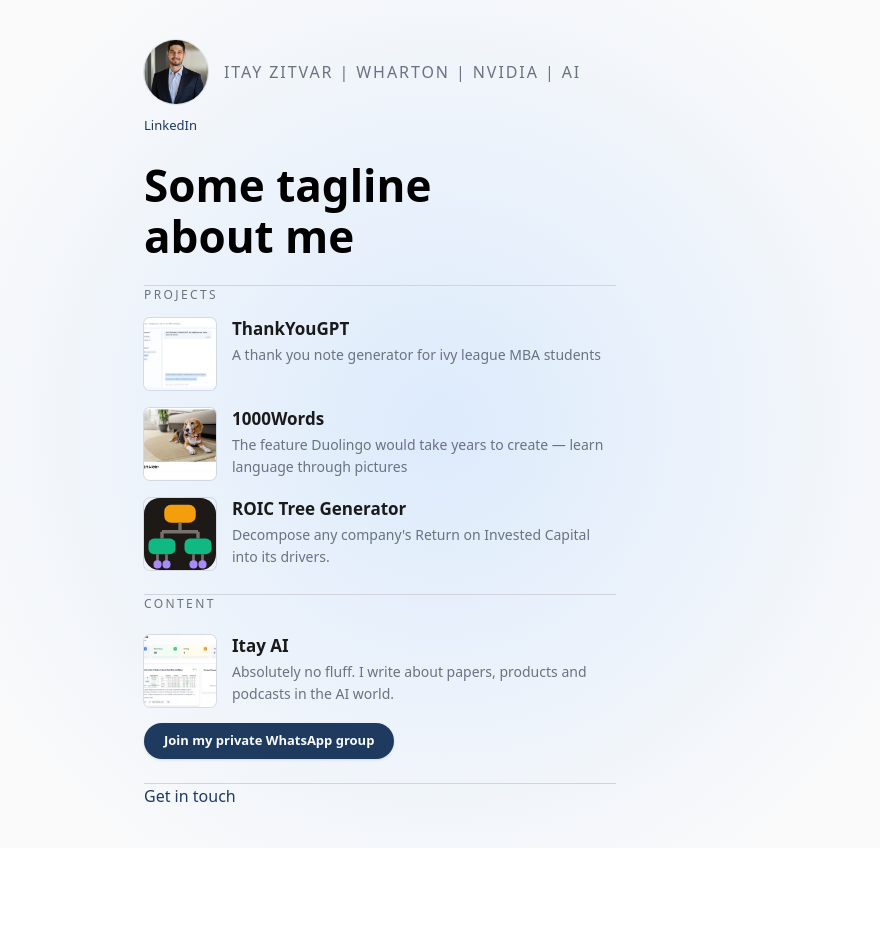
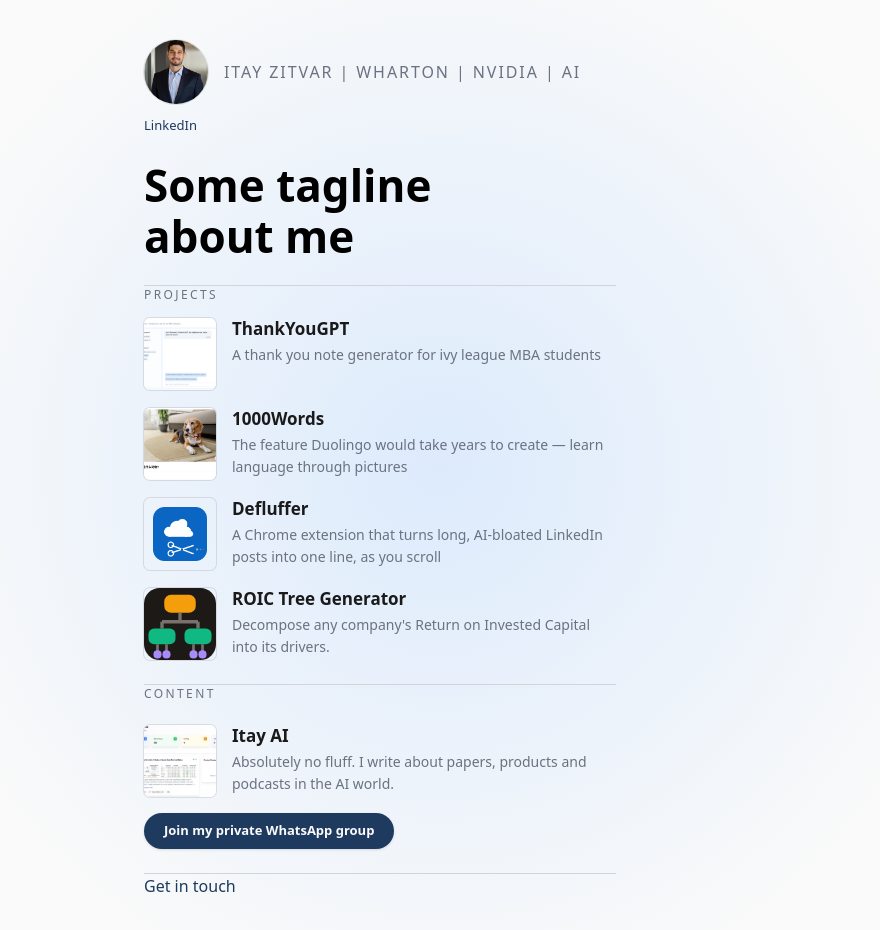
Before and after one commit to itayzit/zitvar-ai, a Next.js app: page / in a window 1280 px wide. Shown: the top 930 px of the page, without its empty margins (200-1080 px from the left). Before the commit the page ends 848 px from the top, so only its background shows below. Built offline with nearby package versions, Linux system fonts and the light colour scheme.

Commit message:
Add Defluffer to Projects
Co-Authored-By: Claude Fable 5 <noreply@anthropic.com>

```diff
--- a/src/components/Projects.tsx
+++ b/src/components/Projects.tsx
@@ -16,6 +16,13 @@ const projects = [
     thumbnail: "/1000words.jpg",
     description:
       "The feature Duolingo would take years to create — learn language through pictures",
+  },
+  {
+    name: "Defluffer",
+    href: "https://itayzit.github.io/defluffer/",
+    thumbnail: "/defluffer.png",
+    description:
+      "A Chrome extension that turns long, AI-bloated LinkedIn posts into one line, as you scroll",
   },
   {
     name: "ROIC Tree Generator",
```
Also changed, not shown: public/defluffer.png (added).
